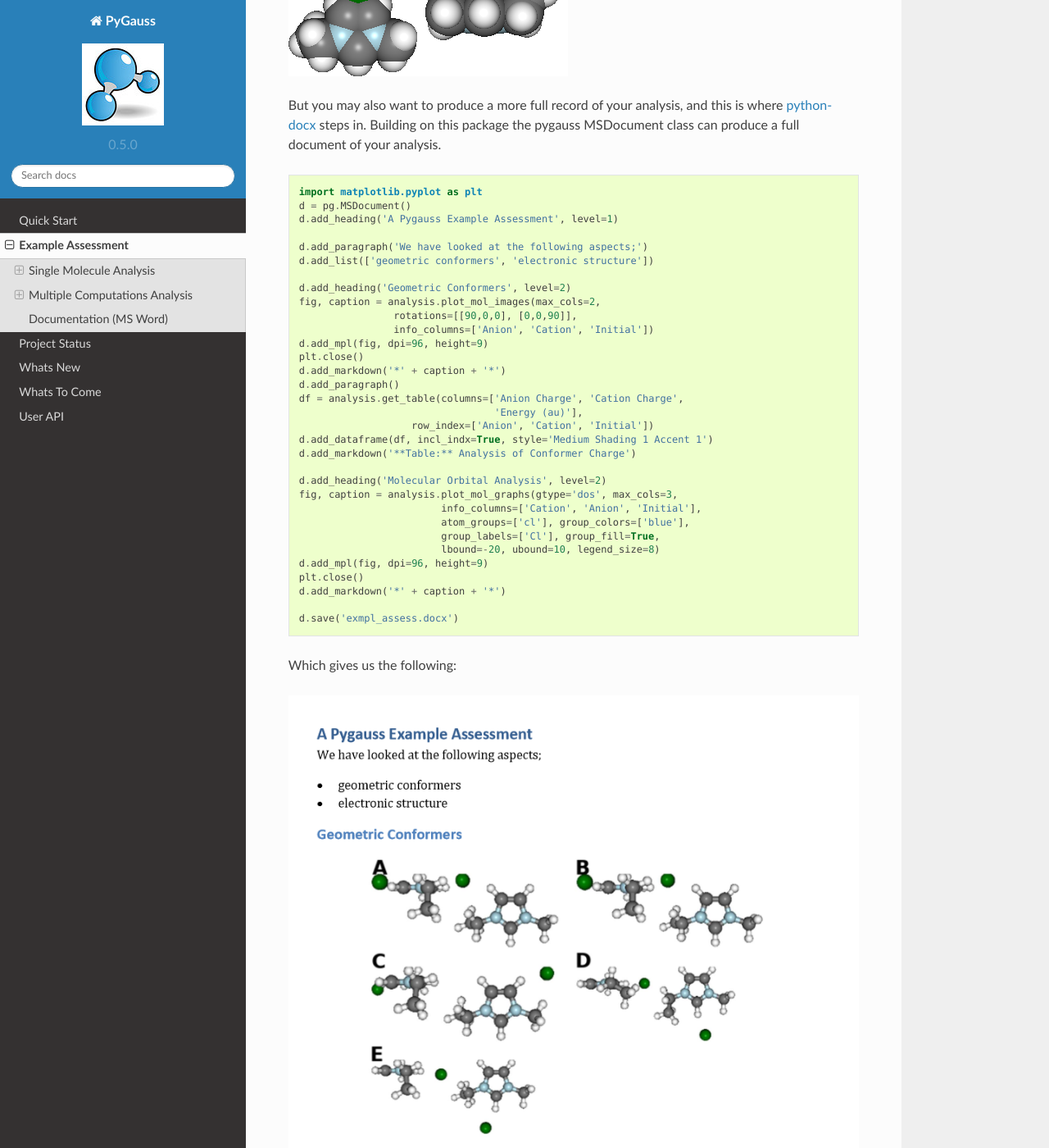
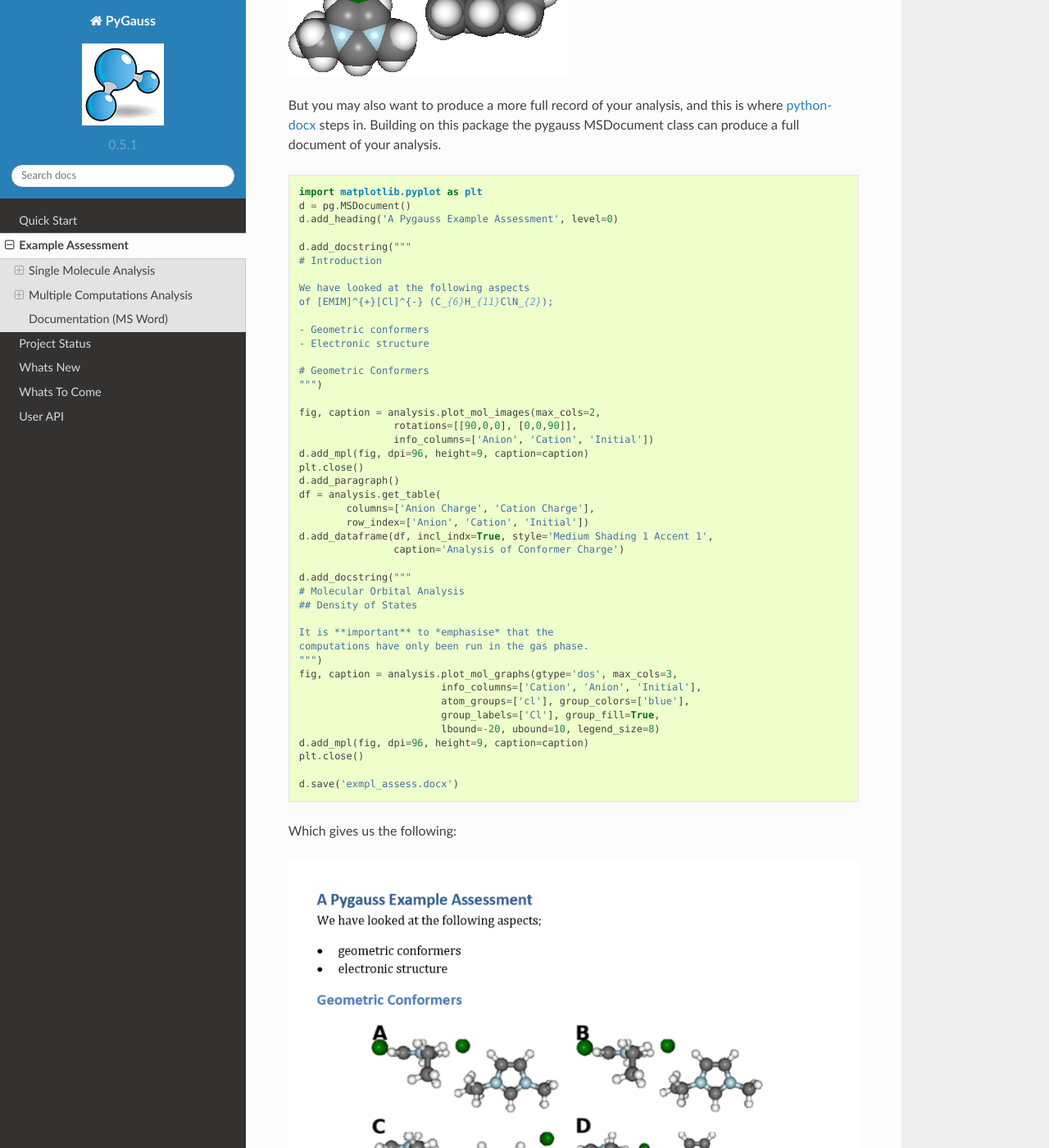
Before and after one commit to chrisjsewell/PyGauss, a Sphinx documentation site: the page built from docs/source/example.rst, in a window 1280 px wide and 1400 px high, scrolled down 8949 px. Shown: the whole window at 82% size. Built offline with Sphinx 7.4.7 and the Read the Docs theme 2.0.0, drawn with Linux system fonts in a browser that asks for light colours; pages that are not in the unit, such as notebooks, are missing from menus.

Commit message:
updated document example and version

```diff
--- a/docs/source/example.rst
+++ b/docs/source/example.rst
@@ -543,34 +543,46 @@ produce a full document of your analysis.
 
     import matplotlib.pyplot as plt
     d = pg.MSDocument()
-    d.add_heading('A Pygauss Example Assessment', level=1)
+    d.add_heading('A Pygauss Example Assessment', level=0)
 
-    d.add_paragraph('We have looked at the following aspects;')
-    d.add_list(['geometric conformers', 'electronic structure'])
+    d.add_docstring("""
+    # Introduction
 
-    d.add_heading('Geometric Conformers', level=2)
+    We have looked at the following aspects
+    of [EMIM]^{+}[Cl]^{-} (C_{6}H_{11}ClN_{2});
+
+    - Geometric conformers
+    - Electronic structure
+
+    # Geometric Conformers
+    """)
+
     fig, caption = analysis.plot_mol_images(max_cols=2,
                     rotations=[[90,0,0], [0,0,90]],
                     info_columns=['Anion', 'Cation', 'Initial'])
-    d.add_mpl(fig, dpi=96, height=9)
+    d.add_mpl(fig, dpi=96, height=9, caption=caption)
     plt.close()
-    d.add_markdown('*' + caption + '*')
     d.add_paragraph()
-    df = analysis.get_table(columns=['Anion Charge', 'Cation Charge',
-                                     'Energy (au)'],
-                       row_index=['Anion', 'Cation', 'Initial'])
-    d.add_dataframe(df, incl_indx=True, style='Medium Shading 1 Accent 1')
-    d.add_markdown('**Table:** Analysis of Conformer Charge')
+    df = analysis.get_table(
+            columns=['Anion Charge', 'Cation Charge'],
+            row_index=['Anion', 'Cation', 'Initial'])
+    d.add_dataframe(df, incl_indx=True, style='Medium Shading 1 Accent 1',
+                    caption='Analysis of Conformer Charge')
 
-    d.add_heading('Molecular Orbital Analysis', level=2)
+    d.add_docstring("""
+    # Molecular Orbital Analysis
+    ## Density of States
+
+    It is **important** to *emphasise* that the
+    computations have only been run in the gas phase.
+    """)
     fig, caption = analysis.plot_mol_graphs(gtype='dos', max_cols=3,
                             info_columns=['Cation', 'Anion', 'Initial'],
                             atom_groups=['cl'], group_colors=['blue'],
                             group_labels=['Cl'], group_fill=True,
                             lbound=-20, ubound=10, legend_size=8)
-    d.add_mpl(fig, dpi=96, height=9)
+    d.add_mpl(fig, dpi=96, height=9, caption=caption)
     plt.close()
-    d.add_markdown('*' + caption + '*')
 
     d.save('exmpl_assess.docx')
 
--- a/pygauss/_version.py
+++ b/pygauss/_version.py
@@ -5,4 +5,4 @@ Created on Sun May 10 06:45:40 2015
 @author: chris
 """
 
-__version__ = "0.5.0"
+__version__ = "0.5.1"
```
Also changed, not shown: README.md (+26 -14 lines), setup_README.rst (+26 -14 lines), Example_Assessment.ipynb, 1 other file.
